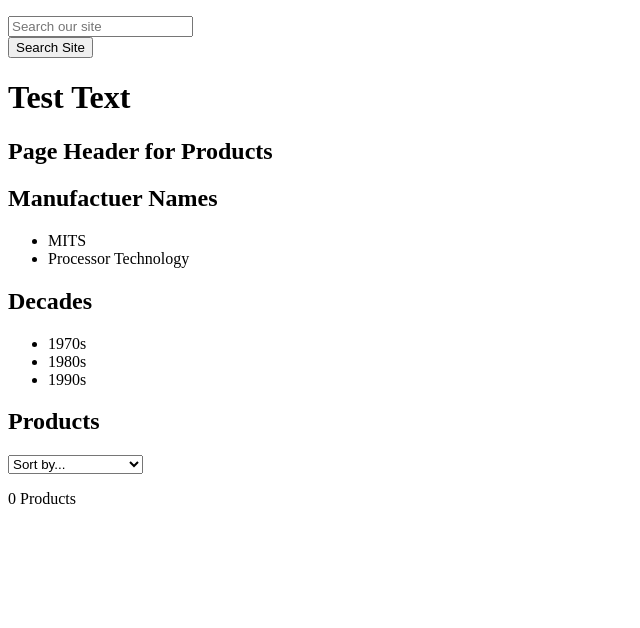
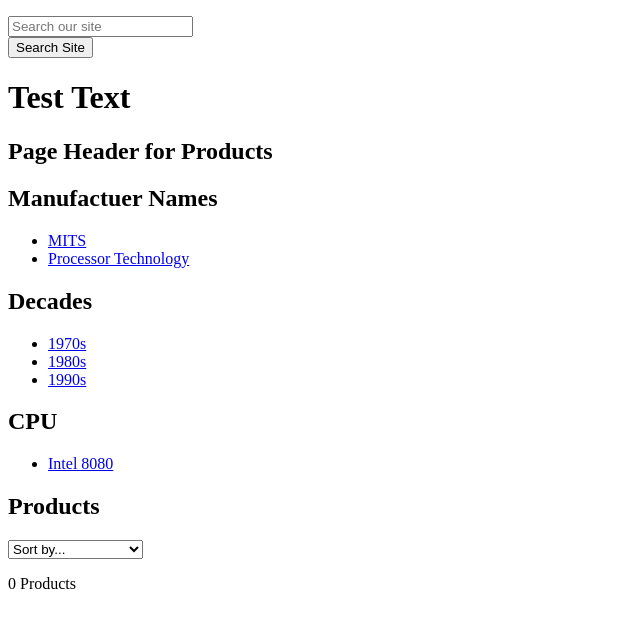
Before and after one commit to eoinlarkin/retro-pc, a Django app: page /store in a window 1280 px wide. Shown: the part 88-716 px from the top of the page, without its empty margins (0-640 px from the left). Run offline with Django 4.2, Linux system fonts and the light colour scheme; data comes from the database, SQL or seed files in the repository; data that the repository does not hold is empty; parts of the project's set-up code (start-up, migrations or seed data) failed here and were passed over; some libraries are stand-ins or nearby versions.

Commit message:
feat: add ability to filter products; functionality to close user story (issue #010)

```diff
--- a/store/templates/store/product_detail.html
+++ b/store/templates/store/product_detail.html
@@ -90,5 +90,5 @@
 
 {% block postloadjs %}
 {{ block.super }}
-{% include 'products/includes/quantity_input_script.html' %}
+{% include 'store/includes/quantity_input_script.html' %}
 {% endblock  %}
--- a/store/templates/store/store.html
+++ b/store/templates/store/store.html
@@ -15,7 +15,7 @@
 
         <ul>
             {% for m in manufacturer %}
-                <li>{{ m.manufacturer }}</li>
+                <li><a class="" href="{% url 'store' %}?manufacturer={{ m.manufacturer }}">{{ m.manufacturer }}</a></li>
             {% endfor %}
         </ul>
 
@@ -23,7 +23,14 @@
 
         <ul>
             {% for y in release_decade %}
-                <li>{{ y.release_decade }}</li>
+                <li><a class="" href="{% url 'store' %}?year={{ y.release_decade }}">{{ y.release_decade }}</a></li>
+            {% endfor %}
+        </ul>
+
+        <h2>CPU</h2>
+        <ul>
+            {% for c in cpu %}
+                <li><a class="" href="{% url 'store' %}?cpu={{ c.cpu }}">{{ c.cpu }}</a></li>
             {% endfor %}
         </ul>
 
--- a/store/urls.py
+++ b/store/urls.py
@@ -4,5 +4,5 @@ from . import views
 urlpatterns = [
     path('', views.index, name='home'),
     path('store', views.store_view, name='store'),
-    path('<product_id>', views.product_detail, name='product_detail'),
+    path('<int:product_id>', views.product_detail, name='product_detail'),
 ]
--- a/store/views.py
+++ b/store/views.py
@@ -4,7 +4,7 @@ from django.db.models.functions import Lower
 from django.db.models import Q
 
 from cart.contexts import cart_contents
-from .models import Product, Manufacturer
+from .models import Product
 
 def index(request):
     """
@@ -25,34 +25,43 @@ def store_view(request):
     direction = None
 
     if request.GET:
-        if 'sort' in request.GET:
-            sortkey = request.GET['sort']
-            sort = sortkey
+        # if 'sort' in request.GET:
+        #     sortkey = request.GET['sort']
+        #     sort = sortkey
 
-            if sortkey == 'name':
-                sortkey = 'lower_name'
-                products = products.annotate(lower_name=Lower('name'))
+        #     if sortkey == 'name':
+        #         sortkey = 'lower_name'
+        #         products = products.annotate(lower_name=Lower('name'))
 
-            if sortkey == 'manufacturer':
-                sortkey = 'manufacturer__name'
+        #     if sortkey == 'manufacturer':
+        #         sortkey = 'manufacturer__name'
 
-            if 'direction' in request.GET:
-                direction = request.GET['direction']
-                if direction == 'desc':
-                    sortkey = f'-{sortkey}'
-            products = products.order_by(sortkey)
+        #     if 'direction' in request.GET:
+        #         direction = request.GET['direction']
+        #         if direction == 'desc':
+        #             sortkey = f'-{sortkey}'
+        #     products = products.order_by(sortkey)
 
         if 'manufacturer' in request.GET:
             manufacturer = request.GET['manufacturer'].split(',')
-            products = products.filter(manufacturer__name__in=manufacturer)
-            manufacturer = Manufacturer.objects.filter(name__in=manufacturer)
+            products = products.filter(manufacturer__manufacturer__in=manufacturer)
+            #manufacturer = Manufacturer.objects.filter(manufacturer__in=manufacturer)
+
+        if 'year' in request.GET:
+            year = request.GET['year'].split(',')
+            products = products.filter(release_decade__release_decade__in=year)
+            #manufacturer = Manufacturer.objects.filter(manufacturer__in=manufacturer)
+
+        if 'cpu' in request.GET:
+            cpu = request.GET['cpu'].split(',')
+            products = products.filter(cpu__cpu__in=cpu)
+            #manufacturer = Manufacturer.objects.filter(manufacturer__in=manufacturer)
 
         if 'q' in request.GET:
             query = request.GET['q']
             if not query:
                 messages.error(request, "You didn't enter any search criteria!")
                 return redirect(reverse('store'))
-
             # using django Q to drive search:
             queries = Q(name__icontains=query) | Q(description__icontains=query)
             products = products.filter(queries)
@@ -62,7 +71,6 @@ def store_view(request):
     context = {
         'products': products,
         'search_term': query,
-        'current_categories': manufacturer,
         'current_sorting': current_sorting,
     }
 
```
